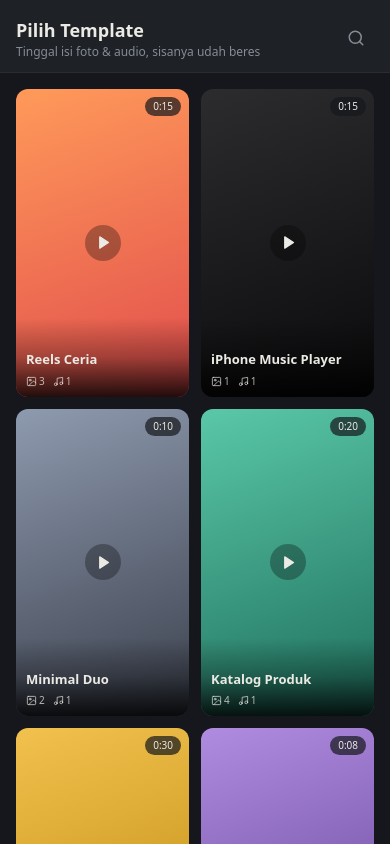
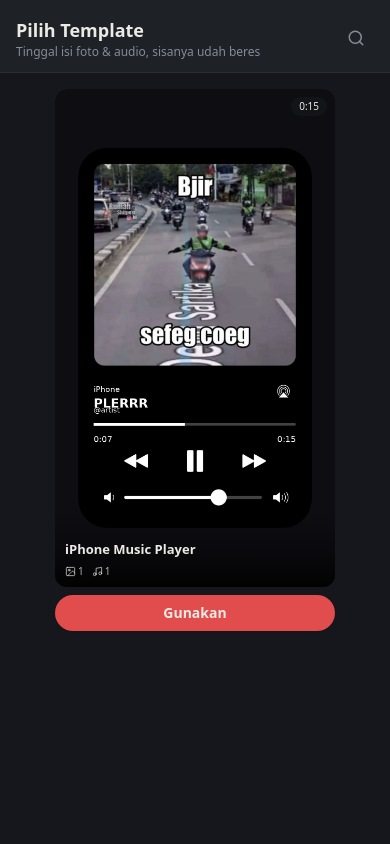
Before and after one commit to xe986232-ai/spneditz, a React (Vite) app: page / in a window 390 px wide. Built offline with nearby package versions, Linux system fonts and the light colour scheme.

Commit message:
Halaman template: cuma iPhone Music Player, preview gambar statis, tombol Gunakan di bawah card

```diff
--- a/src/components/TemplateGallery.tsx
+++ b/src/components/TemplateGallery.tsx
@@ -1,12 +1,4 @@
-import { useState } from "react";
-import {
-  Image as ImageIcon,
-  Video,
-  Music,
-  Play,
-  Search,
-  X,
-} from "lucide-react";
+import { Image as ImageIcon, Video, Music, Search } from "lucide-react";
 import { TEMPLATES } from "../data/templates";
 import type { Template, SlotType } from "../types";
 
@@ -26,57 +18,33 @@
 
 function TemplateCard({
   template,
-  isPreviewing,
-  onPreview,
-  onClosePreview,
   onSelect,
 }: {
   template: Template;
-  isPreviewing: boolean;
-  onPreview: () => void;
-  onClosePreview: () => void;
   onSelect: (t: Template) => void;
 }) {
   const counts = slotCounts(template);
 
   return (
+    <div className="flex flex-col gap-2">
+      {/* kartu: cuma gambar preview statis, nggak ada interaksi play */}
       <div
         className="relative aspect-[9/16] w-full overflow-hidden rounded-xl"
         style={{
           backgroundImage: `linear-gradient(160deg, ${template.gradientFrom}, ${template.gradientTo})`,
         }}
       >
-      {/* video preview — cuma di-mount pas lagi dipreview, muter terus,
-          nggak kepause sama tombol Gunakan */}
-      {isPreviewing && template.previewSrc && (
-        <video
-          key={template.id}
-          src={template.previewSrc}
-          autoPlay
-          loop
-          muted
-          playsInline
+        {template.previewImage && (
+          <img
+            src={template.previewImage}
+            alt={`Preview ${template.name}`}
             className="absolute inset-0 h-full w-full object-cover"
           />
         )}
 
-      {/* durasi — disembunyiin pas preview biar nggak nutupin video */}
-      {!isPreviewing && (
         <span className="absolute right-2 top-2 rounded-full bg-graphite/70 px-2 py-0.5 text-[10px] font-medium text-paper">
           {template.duration}
         </span>
-      )}
-
-      {!isPreviewing && (
-        <>
-          {/* tombol play — klik buat muter video previewnya */}
-          <button
-            onClick={onPreview}
-            aria-label={`Putar pratinjau ${template.name}`}
-            className="absolute left-1/2 top-1/2 flex h-9 w-9 -translate-x-1/2 -translate-y-1/2 items-center justify-center rounded-full bg-black/30 text-paper active:scale-90"
-          >
-            <Play size={15} fill="#ECEAE4" className="ml-0.5" />
-          </button>
 
         {/* overlay bawah + info */}
         <div className="absolute inset-x-0 bottom-0 bg-gradient-to-t from-black/85 via-black/30 to-transparent px-2.5 pb-2 pt-8">
@@ -98,28 +66,15 @@
             })}
           </div>
         </div>
-        </>
-      )}
+      </div>
 
-      {/* pas preview: cuma tombol tutup + Gunakan yang nongol, video tetap muter */}
-      {isPreviewing && (
-        <>
-          <button
-            onClick={onClosePreview}
-            aria-label="Tutup pratinjau"
-            className="absolute left-2 top-2 flex h-7 w-7 items-center justify-center rounded-full bg-black/45 text-paper active:scale-90"
-          >
-            <X size={14} />
-          </button>
-
+      {/* tombol Gunakan langsung di bawah card, selalu tampil */}
       <button
         onClick={() => onSelect(template)}
-            className="absolute bottom-2 right-2 rounded-full bg-rec px-3.5 py-1.5 text-xs font-semibold text-paper shadow-sm active:scale-95"
+        className="w-full rounded-full bg-rec px-3.5 py-2 text-sm font-semibold text-paper shadow-sm active:scale-95"
       >
         Gunakan
       </button>
-        </>
-      )}
     </div>
   );
 }
@@ -129,8 +84,6 @@
 }: {
   onSelect: (template: Template) => void;
 }) {
-  const [previewingId, setPreviewingId] = useState<string | null>(null);
-
   return (
     <div className="flex h-[100dvh] w-screen flex-col overflow-hidden bg-graphite font-sans">
       {/* Header */}
@@ -153,17 +106,13 @@
         </div>
       </div>
 
-      {/* Grid template */}
-      <div className="grid flex-1 auto-rows-min grid-cols-2 gap-3 overflow-y-auto p-4">
+      {/* Grid template — untuk sekarang cuma 1 template aktif, jadi
+          1 kolom & dikasih max-width biar kartunya nggak melebar penuh */}
+      <div className="grid flex-1 auto-rows-min grid-cols-1 gap-3 overflow-y-auto p-4">
         {TEMPLATES.map((template) => (
-          <TemplateCard
-            key={template.id}
-            template={template}
-            isPreviewing={previewingId === template.id}
-            onPreview={() => setPreviewingId(template.id)}
-            onClosePreview={() => setPreviewingId(null)}
-            onSelect={onSelect}
-          />
+          <div key={template.id} className="mx-auto w-full max-w-[280px]">
+            <TemplateCard template={template} onSelect={onSelect} />
+          </div>
         ))}
       </div>
     </div>
--- a/src/data/templates.ts
+++ b/src/data/templates.ts
@@ -1,76 +1,9 @@
 import type { Template } from "../types";
 
-// Placeholder — nanti diganti video hasil render asli tiap template.
-// (Big Buck Bunny, CC-BY, cuma buat contoh video preview-nya jalan)
-const PLACEHOLDER_PREVIEW =
-  "https://commondatastorage.googleapis.com/gtv-videos-bucket/sample/BigBuckBunny.mp4";
-
+// Hanya satu template yang aktif untuk sekarang: iPhone Music Player.
+// Template lain (Reels Ceria, Minimal Duo, dst) dilepas dulu dari galeri
+// sampai asset & mesin render masing-masing beneran siap.
 export const TEMPLATES: Template[] = [
-  {
-    id: "ceria-3foto",
-    name: "Reels Ceria",
-    duration: "0:15",
-    gradientFrom: "#FF9A5A",
-    gradientTo: "#E14C4C",
-    previewSrc: PLACEHOLDER_PREVIEW,
-    // Template AKTIF dengan asset & mesin render beneran — sisanya di
-    // bawah masih placeholder gradient (belum dikerjain, giliran berikut).
-    canvasWidth: 1080,
-    canvasHeight: 1920,
-    // Background dasar template: foto asli (bukan gradient kode), diambil
-    // dari internet (Picsum -> sumber foto Unsplash). Nanti gampang
-    // diganti ke asset desain sendiri, tinggal ganti string URL ini.
-    baseAssetSrc: "https://picsum.photos/id/1043/1080/1920",
-    baseAssetType: "image",
-    slots: [
-      {
-        id: "img1",
-        type: "image",
-        label: "Foto 1",
-        x: 7.4,
-        y: 7.3,
-        width: 85.2,
-        height: 29.2,
-        startSec: 0,
-        endSec: 5,
-        radius: 24,
-        sampleSrc: "https://picsum.photos/id/1015/920/560",
-      },
-      {
-        id: "img2",
-        type: "image",
-        label: "Foto 2",
-        x: 7.4,
-        y: 38.5,
-        width: 85.2,
-        height: 29.2,
-        startSec: 5,
-        endSec: 10,
-        radius: 24,
-        sampleSrc: "https://picsum.photos/id/1016/920/560",
-      },
-      {
-        id: "img3",
-        type: "image",
-        label: "Foto 3",
-        x: 7.4,
-        y: 69.8,
-        width: 85.2,
-        height: 24.0,
-        startSec: 10,
-        endSec: 15,
-        radius: 24,
-        sampleSrc: "https://picsum.photos/id/1018/920/460",
-      },
-      {
-        id: "audio1",
-        type: "audio",
-        label: "Musik latar",
-        startSec: 0,
-        endSec: 15,
-      },
-    ],
-  },
   {
     id: "iphone-music-player",
     name: "iPhone Music Player",
@@ -79,7 +12,7 @@
     duration: "0:15",
     gradientFrom: "#2C2C2E",
     gradientTo: "#0A0A0C",
-    previewSrc: PLACEHOLDER_PREVIEW,
+    previewImage: "/templates/iphone-music-player/preview.jpg",
     canvasWidth: 1080,
     canvasHeight: 1920,
     // Background polos gelap doang — dekorasinya (card, ikon, progress
@@ -220,83 +153,4 @@
       color: "#FFFFFF",
     },
   },
-  {
-    id: "minimal-2foto",
-    name: "Minimal Duo",
-    duration: "0:10",
-    gradientFrom: "#8E9AAF",
-    gradientTo: "#3A3F4B",
-    previewSrc: PLACEHOLDER_PREVIEW,
-    slots: [
-      { id: "img1", type: "image", label: "Foto 1" },
-      { id: "img2", type: "image", label: "Foto 2" },
-      { id: "audio1", type: "audio", label: "Musik latar" },
-    ],
-  },
-  {
-    id: "produk-4foto",
-    name: "Katalog Produk",
-    duration: "0:20",
-    gradientFrom: "#5AC8A8",
-    gradientTo: "#1E6E5C",
-    previewSrc: PLACEHOLDER_PREVIEW,
-    slots: [
-      { id: "img1", type: "image", label: "Foto produk 1" },
-      { id: "img2", type: "image", label: "Foto produk 2" },
-      { id: "img3", type: "image", label: "Foto produk 3" },
-      { id: "img4", type: "image", label: "Foto produk 4" },
-      { id: "audio1", type: "audio", label: "Musik latar" },
-    ],
-  },
-  {
-    id: "vlog-video",
-    name: "Vlog Harian",
-    duration: "0:30",
-    gradientFrom: "#F2C14E",
-    gradientTo: "#B8860B",
-    previewSrc: PLACEHOLDER_PREVIEW,
-    slots: [
-      { id: "vid1", type: "video", label: "Klip video" },
-      { id: "img1", type: "image", label: "Foto penutup" },
-      { id: "audio1", type: "audio", label: "Musik latar" },
-    ],
-  },
-  {
-    id: "quotes-1foto",
-    name: "Kutipan Harian",
-    duration: "0:08",
-    gradientFrom: "#B08CE0",
-    gradientTo: "#5C3D91",
-    previewSrc: PLACEHOLDER_PREVIEW,
-    slots: [
-      { id: "img1", type: "image", label: "Foto latar" },
-      { id: "audio1", type: "audio", label: "Musik latar" },
-    ],
-  },
-  {
-    id: "before-after",
-    name: "Before / After",
-    duration: "0:12",
-    gradientFrom: "#4EA1F2",
-    gradientTo: "#1A4E8A",
-    previewSrc: PLACEHOLDER_PREVIEW,
-    slots: [
-      { id: "img1", type: "image", label: "Foto sebelum" },
-      { id: "img2", type: "image", label: "Foto sesudah" },
-      { id: "audio1", type: "audio", label: "Musik latar" },
-    ],
-  },
-  {
-    id: "giveaway-seru",
-    name: "Giveaway Seru",
-    duration: "0:12",
-    gradientFrom: "#F26DA8",
-    gradientTo: "#7C3AAD",
-    previewSrc: PLACEHOLDER_PREVIEW,
-    slots: [
-      { id: "img1", type: "image", label: "Foto hadiah" },
-      { id: "img2", type: "image", label: "Foto brand/logo" },
-      { id: "audio1", type: "audio", label: "Musik latar" },
-    ],
-  },
 ];
```
Also changed, not shown: src/types.ts (+6 -2 lines), public/templates/iphone-music-player/preview.jpg (added). Lines whose indentation alone changed are shown as unchanged.
